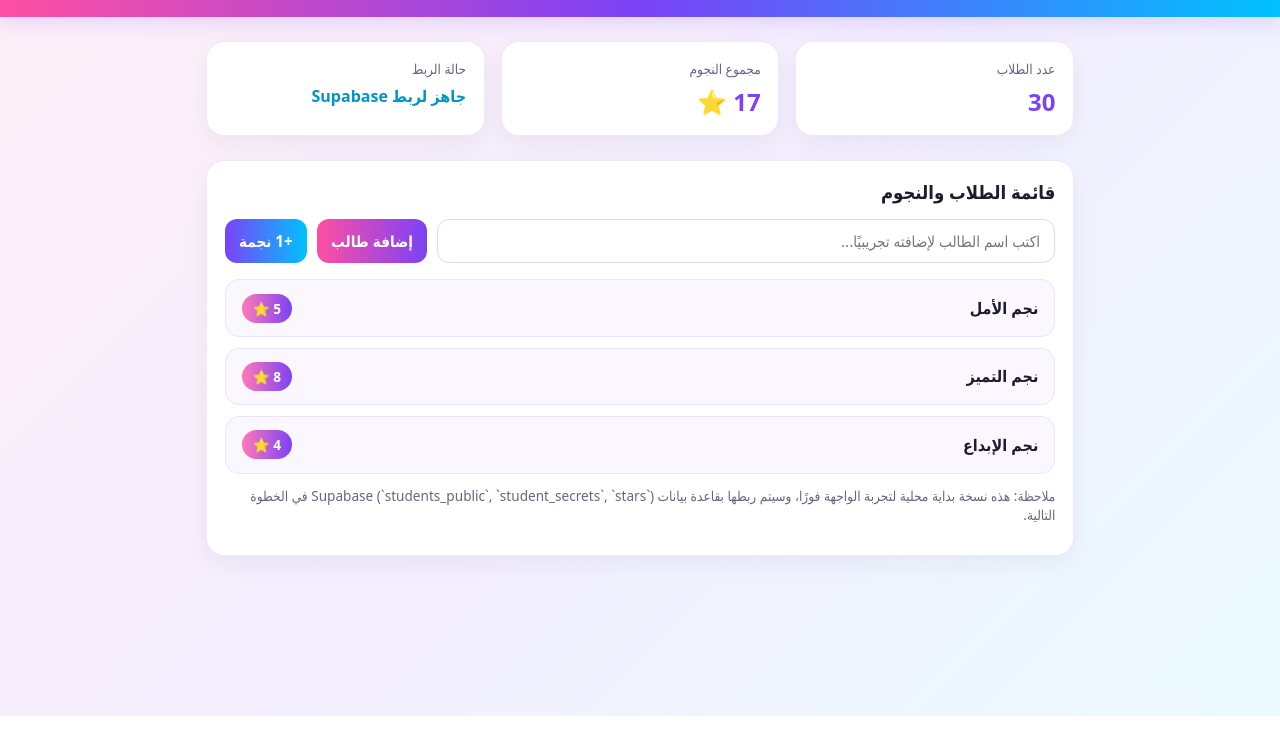
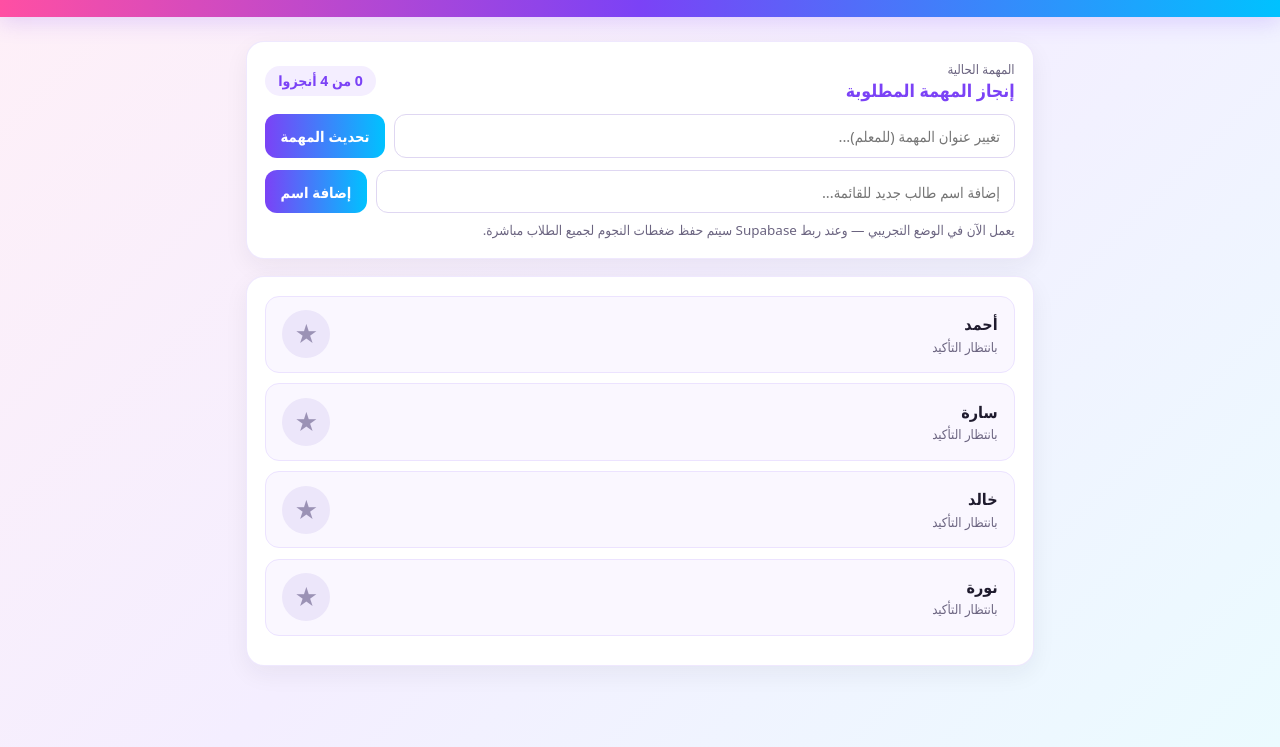
Before and after one commit to shoug231564-lang/Stars-school, a plain HTML site: page index.html in a window 1280 px wide. Shown: the part 84-831 px from the top of the page. Before the commit the page ends 800 px from the top, so only its background shows below. Drawn offline with nearby package versions, Linux system fonts and the light colour scheme.

Commit message:
Update index.html

```diff
--- a/index.html
+++ b/index.html
@@ -3,16 +3,18 @@
 <head>
   <meta charset="UTF-8" />
   <meta name="viewport" content="width=device-width, initial-scale=1.0" />
-  <title>نجوم الإنجاز - متابعة المهام والنجوم</title>
+  <title>نجوم الإنجاز - تأكيد إنجاز المهام</title>
+  <script src="https://cdn.jsdelivr.net/npm/@supabase/supabase-js@2"></script>
   <style>
     :root {
       --pink: #ff4fa3;
       --purple: #7b42f6;
       --cyan: #00c2ff;
-      --bg: #fdf7ff;
       --card: #ffffff;
       --text: #1f1b2e;
       --muted: #6b6480;
+      --done-bg: #eefcf5;
+      --done-border: #22c55e;
     }
 
     * {
@@ -47,174 +49,302 @@
     }
 
     .container {
-      max-width: 900px;
+      max-width: 820px;
       margin: 1.5rem auto;
-      padding: 0 1rem 2rem;
-    }
-
-    .grid {
-      display: grid;
-      grid-template-columns: repeat(auto-fit, minmax(220px, 1fr));
-      gap: 1rem;
-      margin-bottom: 1.5rem;
+      padding: 0 1rem 2.5rem;
     }
 
     .card {
       background: var(--card);
       border-radius: 18px;
-      padding: 1.1rem;
+      padding: 1.15rem;
       box-shadow: 0 8px 24px rgba(31, 27, 46, 0.06);
       border: 1px solid rgba(123, 66, 246, 0.12);
+      margin-bottom: 1.1rem;
     }
 
-    .stat-label {
-      color: var(--muted);
-      font-size: 0.85rem;
-      margin-bottom: 0.4rem;
+    .task-banner {
+      display: flex;
+      flex-wrap: wrap;
+      justify-content: space-between;
+      align-items: center;
+      gap: 0.6rem;
     }
 
-    .stat-value {
-      font-size: 1.5rem;
+    .task-title {
+      font-size: 1.1rem;
       font-weight: 700;
       color: var(--purple);
     }
 
-    .toolbar {
+    .summary-pill {
+      background: #f4eeff;
+      color: var(--purple);
+      padding: 0.35rem 0.8rem;
+      border-radius: 999px;
+      font-size: 0.88rem;
+      font-weight: 700;
+    }
+
+    .add-row {
       display: flex;
       flex-wrap: wrap;
       gap: 0.6rem;
-      margin-bottom: 1rem;
-    }
-
-    input, button {
-      border-radius: 12px;
-      padding: 0.7rem 0.9rem;
-      font-size: 0.95rem;
-      border: 1px solid #dfd7f2;
+      margin-top: 0.75rem;
     }
 
     input {
       flex: 1;
       min-width: 180px;
+      border-radius: 12px;
+      padding: 0.68rem 0.85rem;
+      font-size: 0.92rem;
+      border: 1px solid #dfd7f2;
       background: #fff;
+      color: var(--text);
     }
 
     button {
       cursor: pointer;
       border: none;
-      font-weight: 600;
+      border-radius: 12px;
+      padding: 0.68rem 0.95rem;
+      font-size: 0.92rem;
+      font-weight: 700;
       color: #fff;
-      background: linear-gradient(90deg, var(--pink), var(--purple));
-    }
-
-    button.secondary {
       background: linear-gradient(90deg, var(--purple), var(--cyan));
     }
 
-    .student-item {
+    .student-row {
       display: flex;
       justify-content: space-between;
       align-items: center;
+      gap: 0.75rem;
       padding: 0.85rem 1rem;
       border-radius: 14px;
       background: #faf7ff;
+      border: 1px solid #ece3ff;
       margin-bottom: 0.65rem;
-      border: 1px solid #ece3ff;
+      transition: all 0.2s ease;
     }
 
-    .badge {
-      background: linear-gradient(90deg, #ff79b8, #7b42f6);
+    .student-row.done {
+      background: var(--done-bg);
+      border-color: var(--done-border);
+    }
+
+    .student-name {
+      font-weight: 700;
+      font-size: 1rem;
+    }
+
+    .student-status {
+      font-size: 0.82rem;
+      color: var(--muted);
+      margin-top: 0.15rem;
+    }
+
+    .student-row.done .student-status {
+      color: #15803d;
+      font-weight: 600;
+    }
+
+    .star-btn {
+      width: 48px;
+      height: 48px;
+      border-radius: 50%;
+      display: flex;
+      align-items: center;
+      justify-content: center;
+      font-size: 1.45rem;
+      background: #ece6fa;
+      color: #9b92b5;
+      padding: 0;
+      transition: transform 0.15s ease, background 0.2s ease;
+    }
+
+    .star-btn:active {
+      transform: scale(0.92);
+    }
+
+    .star-btn.active {
+      background: linear-gradient(135deg, var(--pink), var(--purple), var(--cyan));
       color: #fff;
-      padding: 0.3rem 0.7rem;
-      border-radius: 999px;
-      font-size: 0.85rem;
-      font-weight: 700;
+      box-shadow: 0 4px 14px rgba(255, 79, 163, 0.35);
     }
 
     .note {
-      font-size: 0.85rem;
+      font-size: 0.84rem;
       color: var(--muted);
-      margin-top: 0.75rem;
+      margin-top: 0.5rem;
     }
   </style>
 </head>
 <body>
   <header>
     <h1>نجوم الإنجاز</h1>
-    <p>منصة متابعة المهام والنجوم للطلاب والطالبات</p>
+    <p>اضغط على النجمة بجانب اسمك لتأكيد إنجاز المطلوب بدل كتابة «تم» في الشات</p>
   </header>
 
   <main class="container">
-    <section class="grid">
-      <div class="card">
-        <div class="stat-label">عدد الطلاب</div>
-        <div class="stat-value" id="studentsCount">30</div>
+    <section class="card">
+      <div class="task-banner">
+        <div>
+          <div style="font-size: 0.82rem; color: var(--muted);">المهمة الحالية</div>
+          <div class="task-title" id="currentTaskText">إنجاز المهمة المطلوبة</div>
+        </div>
+        <div class="summary-pill" id="doneSummary">0 من 0 أنجزوا</div>
       </div>
-      <div class="card">
-        <div class="stat-label">مجموع النجوم</div>
-        <div class="stat-value" id="totalStars">0 ⭐</div>
+
+      <div class="add-row">
+        <input type="text" id="taskEditInput" placeholder="تغيير عنوان المهمة (للمعلم)..." />
+        <button onclick="updateTaskTitle()">تحديث المهمة</button>
       </div>
-      <div class="card">
-        <div class="stat-label">حالة الربط</div>
-        <div class="stat-value" style="font-size: 1rem; color: #0095c7;">جاهز لربط Supabase</div>
+
+      <div class="add-row">
+        <input type="text" id="newStudentInput" placeholder="إضافة اسم طالب جديد للقائمة..." />
+        <button onclick="addStudent()">إضافة اسم</button>
+      </div>
+
+      <div class="note" id="modeNote">
+        يعمل الآن في الوضع التجريبي — وعند ربط Supabase سيتم حفظ ضغطات النجوم لجميع الطلاب مباشرة.
       </div>
     </section>
 
     <section class="card">
-      <h2 style="margin-top: 0; font-size: 1.15rem;">قائمة الطلاب والنجوم</h2>
-      <div class="toolbar">
-        <input type="text" id="studentNameInput" placeholder="اكتب اسم الطالب لإضافته تجريبيًا..." />
-        <button onclick="addDemoStudent()">إضافة طالب</button>
-        <button class="secondary" onclick="addStarToFirst()">+1 نجمة</button>
-      </div>
       <div id="studentsList"></div>
-      <p class="note">
-        ملاحظة: هذه نسخة بداية محلية لتجربة الواجهة فورًا، وسيتم ربطها بقاعدة بيانات Supabase (`students_public`, `student_secrets`, `stars`) في الخطوة التالية.
-      </p>
     </section>
   </main>
 
   <script>
-    const demoStudents = [
-      { id: 1, name: "نجم الأمل", stars: 5 },
-      { id: 2, name: "نجم التميز", stars: 8 },
-      { id: 3, name: "نجم الإبداع", stars: 4 }
+    const SUPABASE_URL = "";
+    const SUPABASE_ANON_KEY = "";
+
+    const hasSupabase = Boolean(SUPABASE_URL && SUPABASE_ANON_KEY);
+    const sb = hasSupabase ? window.supabase.createClient(SUPABASE_URL, SUPABASE_ANON_KEY) : null;
+
+    let currentTask = "إنجاز المهمة المطلوبة";
+
+    let students = [
+      { id: "1", student_name: "أحمد", completed: false },
+      { id: "2", student_name: "سارة", completed: false },
+      { id: "3", student_name: "خالد", completed: false },
+      { id: "4", student_name: "نورة", completed: false }
     ];
+
+    function updateTaskTitle() {
+      const val = document.getElementById("taskEditInput").value.trim();
+      if (!val) return;
+      currentTask = val;
+      document.getElementById("currentTaskText").textContent = currentTask;
+      document.getElementById("taskEditInput").value = "";
+    }
 
     function renderStudents() {
       const list = document.getElementById("studentsList");
-      const totalStarsEl = document.getElementById("totalStars");
+      const summary = document.getElementById("doneSummary");
       list.innerHTML = "";
 
-      let sumStars = 0;
-      demoStudents.forEach((s) => {
-        sumStars += s.stars;
+      let doneCount = 0;
+
+      students.forEach((st) => {
+        if (st.completed) doneCount += 1;
+
         const row = document.createElement("div");
-        row.className = "student-item";
-        row.innerHTML = `<strong>${s.name}</strong><span class="badge">${s.stars} ⭐</span>`;
+        row.className = `student-row ${st.completed ? "done" : ""}`;
+
+        const info = document.createElement("div");
+        info.innerHTML = `
+          <div class="student-name">${st.student_name}</div>
+          <div class="student-status">${st.completed ? "تم الإنجاز ⭐" : "بانتظار التأكيد"}</div>
+        `;
+
+        const btn = document.createElement("button");
+        btn.className = `star-btn ${st.completed ? "active" : ""}`;
+        btn.title = st.completed ? "إلغاء النجمة" : "تأكيد الإنجاز بالنجمة";
+        btn.textContent = "★";
+        btn.onclick = () => toggleStar(st.id);
+
+        row.appendChild(info);
+        row.appendChild(btn);
         list.appendChild(row);
       });
 
-      totalStarsEl.textContent = `${sumStars} ⭐`;
+      summary.textContent = `${doneCount} من ${students.length} أنجزوا`;
     }
 
-    function addDemoStudent() {
-      const input = document.getElementById("studentNameInput");
+    async function toggleStar(studentId) {
+      const student = students.find((s) => s.id === studentId);
+      if (!student) return;
+
+      const nextState = !student.completed;
+      student.completed = nextState;
+      renderStudents();
+
+      if (hasSupabase && nextState) {
+        await sb.from("stars").insert([
+          {
+            student_id: studentId,
+            task_title: currentTask,
+            points: 1
+          }
+        ]);
+      }
+    }
+
+    async function addStudent() {
+      const input = document.getElementById("newStudentInput");
       const name = input.value.trim();
       if (!name) return;
-      demoStudents.push({ id: Date.now(), name, stars: 1 });
+
+      if (hasSupabase) {
+        const { data, error } = await sb
+          .from("students_public")
+          .insert([{ student_name: name }])
+          .select()
+          .single();
+
+        if (!error && data) {
+          students.push({ id: data.id, student_name: data.student_name, completed: false });
+          input.value = "";
+          renderStudents();
+          return;
+        }
+      }
+
+      students.push({
+        id: String(Date.now()),
+        student_name: name,
+        completed: false
+      });
       input.value = "";
       renderStudents();
     }
 
-    function addStarToFirst() {
-      if (demoStudents.length > 0) {
-        demoStudents[0].stars += 1;
-        renderStudents();
+    async function init() {
+      document.getElementById("currentTaskText").textContent = currentTask;
+
+      if (hasSupabase) {
+        const { data: pubStudents } = await sb
+          .from("students_public")
+          .select("id, student_name")
+          .order("created_at", { ascending: true });
+
+        if (pubStudents && pubStudents.length > 0) {
+          students = pubStudents.map((s) => ({
+            id: s.id,
+            student_name: s.student_name,
+            completed: false
+          }));
+        }
+        document.getElementById("modeNote").textContent =
+          "متصل بـ Supabase — عند ضغط الطالب على النجمة يُسجّل إنجازه تلقائيًا.";
       }
+
+      renderStudents();
     }
 
-    renderStudents();
+    init();
   </script>
 </body>
 </html>
```
